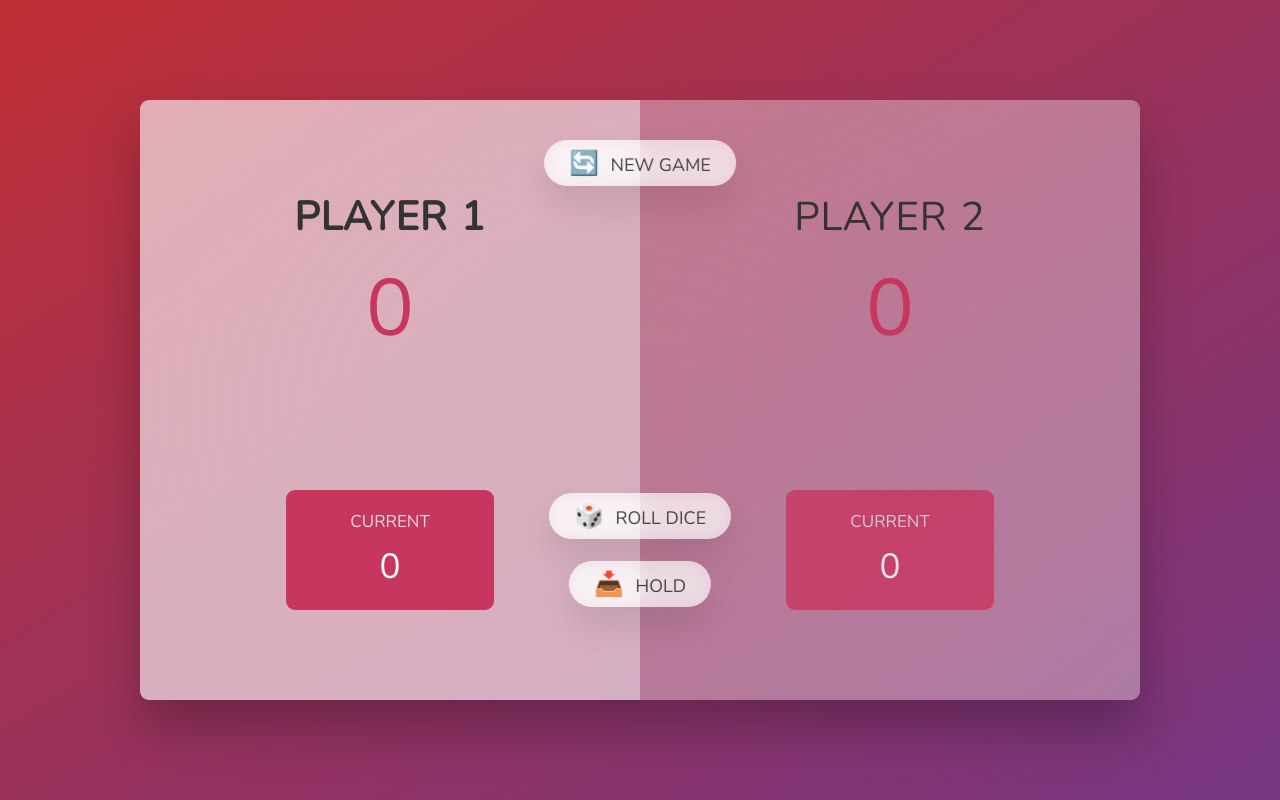
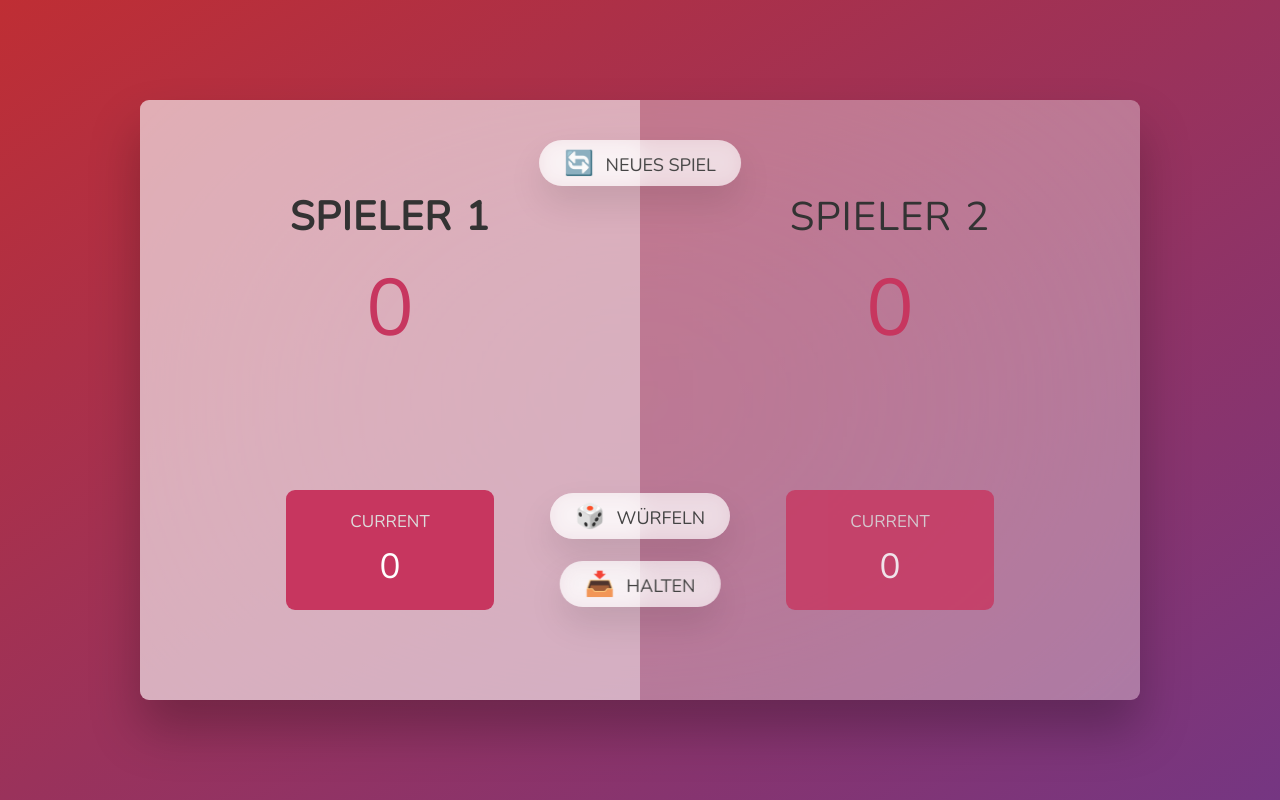
Before and after one commit to RalfVogel/pig-game-original, a plain HTML site: page index.html in a window 1280 px wide. Drawn offline with nearby package versions, Linux system fonts and the light colour scheme.

Commit message:
Eindeutschen

```diff
--- a/index.html
+++ b/index.html
@@ -10,7 +10,7 @@
   <body>
     <main>
       <section class="player player--0 player--active">
-        <h2 class="name" id="name--0">Player 1</h2>
+        <h2 class="name" id="name--0">Spieler 1</h2>
         <p class="score" id="score--0">43</p>
         <div class="current">
           <p class="current-label">Current</p>
@@ -18,7 +18,7 @@
         </div>
       </section>
       <section class="player player--1">
-        <h2 class="name" id="name--1">Player 2</h2>
+        <h2 class="name" id="name--1">Spieler 2</h2>
         <p class="score" id="score--1">24</p>
         <div class="current">
           <p class="current-label">Current</p>
@@ -27,9 +27,9 @@
       </section>
 
       <img src="dice-5.png" alt="Playing dice" class="dice" />
-      <button class="btn btn--new">🔄 New game</button>
-      <button class="btn btn--roll">🎲 Roll dice</button>
-      <button class="btn btn--hold">📥 Hold</button>
+      <button class="btn btn--new">🔄 Neues Spiel</button>
+      <button class="btn btn--roll">🎲 Würfeln</button>
+      <button class="btn btn--hold">📥 Halten</button>
     </main>
     <script src="script.js"></script>
   </body>
```
